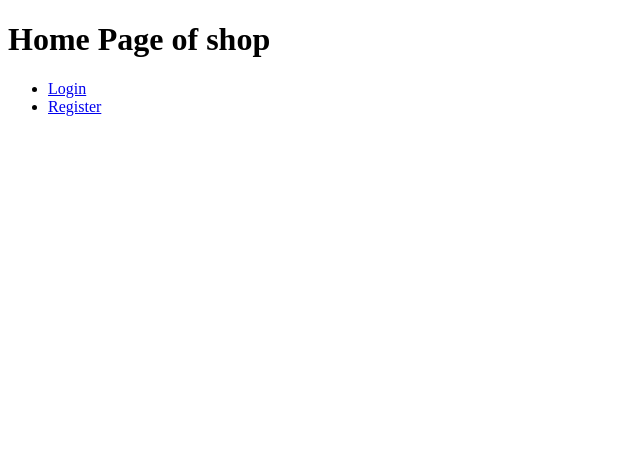
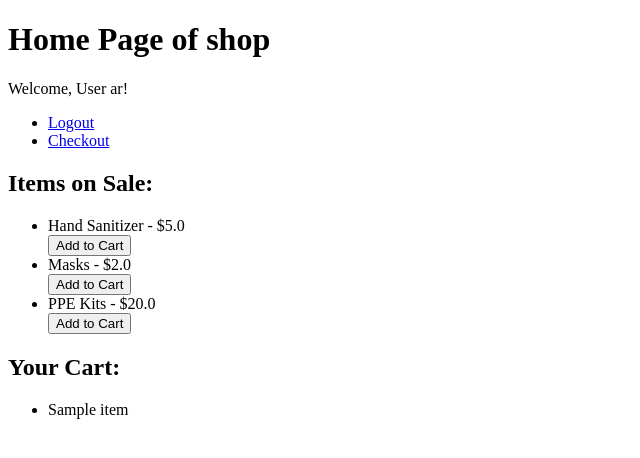
Before and after one commit to bsdevda/OTC-Drugs, a Flask app: template templates/index.html in a window 1280 px wide. Shown: the top 458 px of the page, without its empty margins (0-640 px from the left). Run offline with Flask 3, Linux system fonts and the light colour scheme; the template is opened without the code that fills it: values that come from a table or form of the project are taken from there, most other values are stand-ins (such as "Sample title", 1, 10 or a date in 2020).

Commit message:
Add files via upload

```diff
--- a/app.py
+++ b/app.py
@@ -1,11 +1,11 @@
-from flask import Flask, render_template, request, redirect, url_for
+from flask import Flask, render_template, request, redirect, url_for, session
+
 from flask_sqlalchemy import SQLAlchemy
-
 
 app = Flask(__name__)
 app.config['SQLALCHEMY_DATABASE_URI'] = 'sqlite:///example.db'
+app.config['SECRET_KEY'] = 'your_secret_key'
 db = SQLAlchemy(app)
-
 
 class User(db.Model):
     id = db.Column(db.Integer, primary_key=True)
@@ -13,13 +13,28 @@ class User(db.Model):
     password = db.Column(db.String(80), nullable=False)
     address = db.Column(db.String(120), nullable=False)
 
+class Item(db.Model):
+    id = db.Column(db.Integer, primary_key=True)
+    name = db.Column(db.String(80), nullable=False)
+    price = db.Column(db.Float, nullable=False)
+
 with app.app_context():
     db.create_all()
 
+# Function to check if a password meets the minimum length requirement
+def is_valid_password(password):
+    return len(password) >= 6  # Adjust the minimum length as needed
+
+# Function to check if the input is empty or exceeds a certain length
+def is_valid_input(input_value, max_length):
+    return input_value and len(input_value) <= max_length
+
 @app.route('/')
 def index():
-    users = User.query.all()
-    return render_template('index.html', users=users)
+    user = User.query.get(session.get('user_id'))
+    items = Item.query.all()
+    cart = session.get('cart', [])
+    return render_template('index.html', user=user, items=items, cart=cart)
 
 @app.route('/add_user', methods=['POST'])
 def add_user():
@@ -30,6 +45,7 @@ def add_user():
     new_user = User(name=name, password=password, address=address)
     db.session.add(new_user)
     db.session.commit()
+    session['user_id'] = new_user.id
     return redirect(url_for('index'))
 
 @app.route('/login', methods=['GET', 'POST'])
@@ -40,11 +56,18 @@ def login():
         user = User.query.filter_by(name=name, password=password).first()
 
         if user:
-            return f"Login successful for user: {name}"
+            session['user_id'] = user.id
+            return redirect(url_for('index'))
         else:
             return "Login failed. Invalid credentials."
 
     return render_template('login.html')
+
+@app.route('/logout')
+def logout():
+    session.pop('user_id', None)
+    session.pop('cart', None)  # Clear the cart when logging out
+    return redirect(url_for('index'))
 
 @app.route('/register', methods=['GET', 'POST'])
 def register():
@@ -53,13 +76,67 @@ def register():
         password = request.form['password']
         address = request.form['address']
 
+        # Check input validity
+        if not is_valid_input(name, 80):
+            return "Invalid name. Please provide a valid name."
+        if not is_valid_password(password):
+            return "Invalid password. Password must be at least 6 characters long."
+        if not is_valid_input(address, 120):
+            return "Invalid address. Please provide a valid address."
+
+        # Check if the username already exists
+        if User.query.filter_by(name=name).first():
+            return "Username already exists. Please choose a different username."
+
         new_user = User(name=name, password=password, address=address)
         db.session.add(new_user)
         db.session.commit()
 
-        return f"Registration successful for user: {name}"
+        session['user_id'] = new_user.id
+        return redirect(url_for('index'))
 
     return render_template('register.html')
 
+@app.route('/add_to_cart', methods=['POST'])
+def add_to_cart():
+    if 'user_id' not in session:
+        return redirect(url_for('login'))
+
+    user_id = session['user_id']
+    item_name = request.form['item_name']
+
+    cart = session.get('cart', [])
+    if item_name not in cart:
+        cart.append(item_name)
+        session['cart'] = cart
+
+    return redirect(url_for('index'))
+
+@app.route('/cart')
+def view_cart():
+    if 'user_id' not in session:
+        return redirect(url_for('login'))
+
+    user = User.query.get(session['user_id'])
+    cart = session.get('cart', [])
+
+    return render_template('cart.html', user=user, cart=cart)
+
+@app.route('/checkout')
+def checkout():
+    if 'user_id' not in session:
+        return redirect(url_for('login'))
+
+    user = User.query.get(session['user_id'])
+    cart = session.get('cart', [])
+
+    # Fetch item prices from the database
+    items = Item.query.filter(Item.name.in_(cart)).all()
+
+    # Calculate total cost
+    total_cost = sum(item.price for item in items)
+
+    return render_template('checkout.html', user=user, cart=cart, items = items, total_cost=total_cost)
+
 if __name__ == '__main__':
     app.run(debug=True)
--- a/templates/index.html
+++ b/templates/index.html
@@ -7,13 +7,42 @@
 </head>
 <body>
     <h1>Home Page of shop</h1>
+
+    {% if user %}
+        <p>Welcome, User {{ user.name }}!</p>
+        <ul>
+            <li><a href="/logout">Logout</a></li>
+            <li><a href="/checkout">Checkout</a></li>
+        </ul>
+    {% else %}
+        <ul>
+            <li><a href="/login">Login</a></li>
+            <li><a href="/register">Register</a></li>
+        </ul>
+    {% endif %}
+
+    <h2>Items on Sale:</h2>
     <ul>
-        <li>
-            <a href="/login">Login</a>
-        </li>
-        <li>
-            <a href="/register">Register</a>
-        </li>
+        {% for item in items %}
+            <li>
+                {{ item.name }} - ${{ item.price }}
+                {% if user %}
+                    <form action="/add_to_cart" method="post">
+                        <input type="hidden" name="item_name" value="{{ item.name }}">
+                        <input type="submit" value="Add to Cart">
+                    </form>
+                {% endif %}
+            </li>
+        {% endfor %}
     </ul>
+
+    {% if user %}
+        <h2>Your Cart:</h2>
+        <ul>
+            {% for item in cart %}
+                <li>{{ item }}</li>
+            {% endfor %}
+        </ul>
+    {% endif %}
 </body>
 </html>
```
Also changed, not shown: templates/checkout.html (added, +49 -0 lines), instance/example.db.
